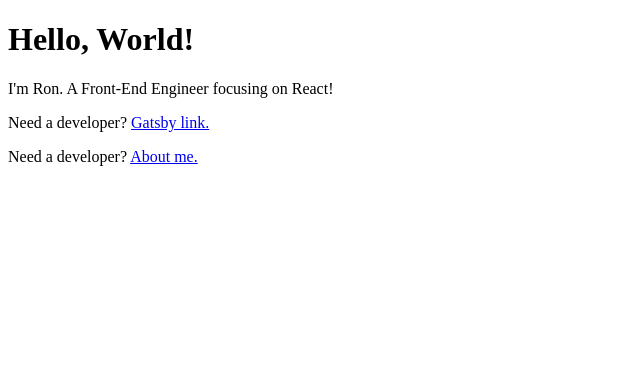
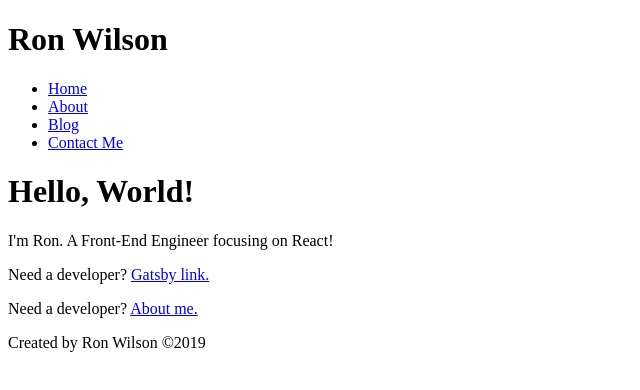
Before and after one commit to cineron/gatsby-blog, a Gatsby app: page / in a window 1280 px wide. Shown: the top 390 px of the page, without its empty margins (0-640 px from the left). Built offline with nearby package versions, Linux system fonts and the light colour scheme.

Commit message:
Adds Header and Footer components

```diff
--- /dev/null
+++ b/src/components/footer.js
@@ -0,0 +1,11 @@
+import React from "react";
+
+const Footer = () => {
+    return(
+        <div>
+            <p>Created by Ron Wilson ©2019</p>
+        </div>
+    )
+}
+
+export default Footer;
--- /dev/null
+++ b/src/components/header.js
@@ -0,0 +1,20 @@
+import React from "react";
+import { Link } from "gatsby";
+
+const Header = () => {
+    return(
+        <header>
+            <h1>Ron Wilson</h1>
+            <nav>
+                <ul>
+                    <li><Link to="/">Home</Link></li>
+                    <li><Link to="/about">About</Link></li>
+                    <li><Link to="/blog">Blog</Link></li>
+                    <li><Link to="/contact">Contact Me</Link></li>
+                </ul>
+            </nav>
+        </header>
+    )
+}
+
+export default Header;
--- a/src/pages/about.js
+++ b/src/pages/about.js
@@ -1,13 +1,17 @@
 import React from "react";
 import { Link } from "gatsby";
+import Header from "../components/header";
+import Footer from "../components/footer";
 
 const AboutPage = () => {
     return (
         <div>
+            <Header />
             <h1>About</h1>
             <h3>Ron Wilson</h3>
             <p>I'm a film and video editor turned software engineer focused on creating modern apps that connect people.</p>
-            <p><Link to="/contact">Contact me</Link></p>
+            {/* <p><Link to="/contact">Contact me</Link></p> */}
+            <Footer />
         </div>
     )
 }
--- a/src/pages/contact.js
+++ b/src/pages/contact.js
@@ -1,11 +1,15 @@
 import React from "react";
+import Header from "../components/header";
+import Footer from "../components/footer";
 
 const ContactPage = () => {
     return (
         <div>
+            <Header />
             <h1>Contact</h1>
             <h3>ron@cineron.com</h3>
             <p><a href="https://www.twitter.com/cineron" target="_blank" rel="noopener noreferrer">Tweet it up, yo.</a></p>
+            <Footer />
         </div>
     )
 }
--- a/src/pages/index.js
+++ b/src/pages/index.js
@@ -1,20 +1,20 @@
 import React from "react";
 import { Link } from "gatsby";
+import Header from "../components/header";
+import Footer from "../components/footer";
 
 const IndexPage = () => {
     return (
         <div>
+            <Header />
             <h1>Hello, World!</h1>
             <p>I'm Ron. A Front-End Engineer focusing on React!</p>
             {/* <p>Need a developer? <a href="/contact">Traditional link.</a></p> */}
             <p>Need a developer? <Link to="/contact">Gatsby link.</Link></p>
             <p>Need a developer? <Link to="/about">About me.</Link></p>
+            <Footer />
         </div>
     )
 }
 
 export default IndexPage
-
-// Challenge: add links.
-// 1. contact page - link to twitter profile
-// 2. about page - link to contact page
```
Also changed, not shown: src/pages/blog.js (+4 -5 lines).
